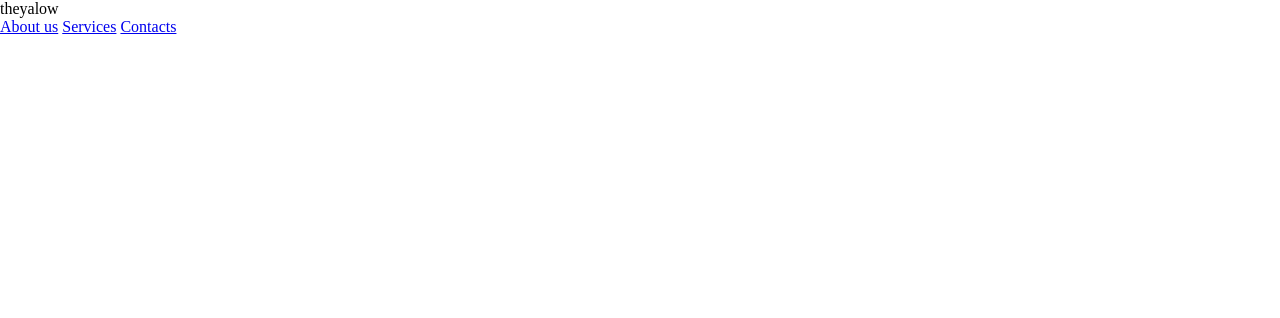
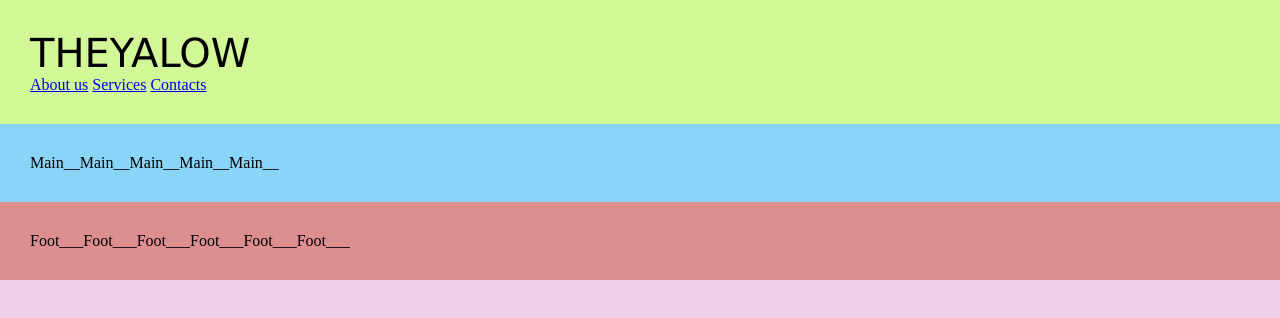
Before and after one commit to SergSmith64/theyalow, a plain HTML site: page index.html in a window 1280 px wide. Drawn offline with Linux system fonts and the light colour scheme.

Commit message:
feat: add the original structure

```diff
--- a/assets/fonts/fonts.css
+++ b/assets/fonts/fonts.css
@@ -1,3 +1,6 @@
-@font-face {}
-
-@font-face {}
+@font-face {
+  font-family: 'Lucida Sans';
+  src: url('LucidaSans-Italic.woff2') format('woff2');
+  font-weight: normal;
+  font-style: italic;
+}
--- a/index.html
+++ b/index.html
@@ -14,7 +14,7 @@
     <header class="header">
       <nav>
         <div class="logo-image"></div>
-        <div class="logo-text">theyalow</div>
+        <div class="logo-text">Theyalow</div>
         <div class="main-menu">
           <ul>
             <il>
@@ -32,10 +32,10 @@
     </header>
 
 
-    <main></main>
+    <main>Main__Main__Main__Main__Main__</main>
 
 
-    <fotter class="footer"></fotter>
+    <footer class="footer">Foot___Foot___Foot___Foot___Foot___Foot___</footer>
   </div>
 </body>
 </html>
--- a/style.css
+++ b/style.css
@@ -2,3 +2,38 @@
   margin: 0;
   padding: 0;
 }
+body {
+  background-color: rgb(240, 206, 231);
+  width: 100%;
+}
+.body_wrapper {
+  background-color: green;
+  max-width: 1300px;
+  margin: auto;
+}
+.logo-text {
+  font-family: "Lucida Sans", sans-serif;
+  text-transform: uppercase;
+  font-size: 40px;
+  /* line-height: 1; */
+}
+.header {
+  background-color: rgb(210, 247, 151);
+  /* max-width: 1300px; */
+  /* margin: auto; */
+  padding: 30px;
+}
+
+main {
+  background-color: rgb(136, 213, 248);
+  /* max-width: 1300px; */
+  /* margin: auto; */
+  padding: 30px;
+}
+
+.footer {
+  background-color: rgb(221, 143, 143);
+  /* max-width: 1300px; */
+  /* margin: auto; */
+  padding: 30px;
+}
```
Also changed, not shown: assets/fonts/LucidaSans-Italic.woff2 (added).
